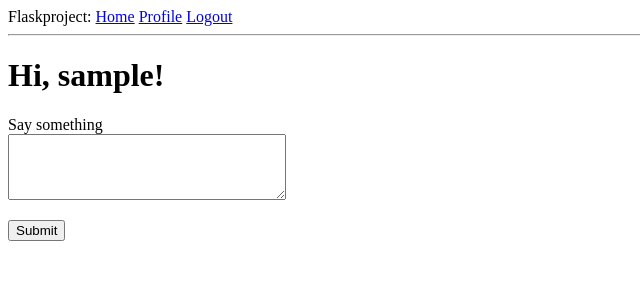
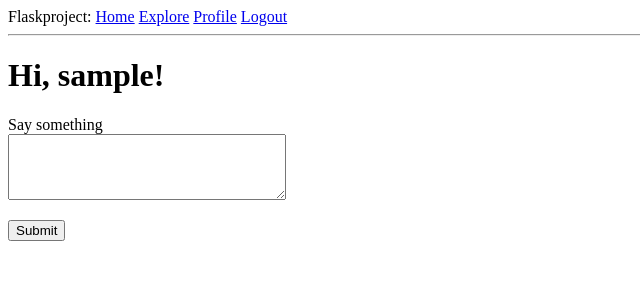
Before and after one commit to stijnzwl/flaskproject, a Flask app: page / in a window 1280 px wide. Shown: the top 300 px of the page, without its empty margins (0-640 px from the left). Run offline with Flask 3, Linux system fonts and the light colour scheme; the visitor is signed in with stand-in values (Sample User, id 1); data comes from the database, SQL or seed files in the repository; both versions use the stored data as it was after the commit; data that the repository does not hold is empty.

Commit message:
Explore page logic

```diff
--- a/app/routes.py
+++ b/app/routes.py
@@ -136,3 +136,11 @@ def unfollow(username):
         return redirect(url_for('user', username=username))
     else:
         return redirect(url_for('index'))
+
+
+@app.route('/explore')
+@login_required
+def explore():
+    query = sa.select(Post).order_by(Post.timestamp.desc())
+    posts = db.session.scalars(query).all()
+    return render_template('index.html', title='Explore', posts=posts)
--- a/app/templates/base.html
+++ b/app/templates/base.html
@@ -12,6 +12,7 @@
 <body>
     <div>Flaskproject:
         <a href="{{ url_for('index') }}">Home</a>
+        <a href="{{ url_for('explore') }}">Explore</a>
         {% if current_user.is_anonymous %}
         <a href="{{ url_for('login') }}">Login</a>
         {% else %}
--- a/app/templates/index.html
+++ b/app/templates/index.html
@@ -2,6 +2,7 @@
 
 {% block content %}
 <h1>Hi, {{ current_user.username }}!</h1>
+{% if form %}
 <form action="" method="post">
     {{ form.hidden_tag() }}
     <p>
@@ -13,6 +14,7 @@
     </p>
     <p>{{ form.submit }}</p>
 </form>
+{% endif %}
 {% for post in posts %}
 <div>
     <p>{{ post.author.username }} says: <b>{{ post.body }}</b></p>
```
Also changed, not shown: app.db.
